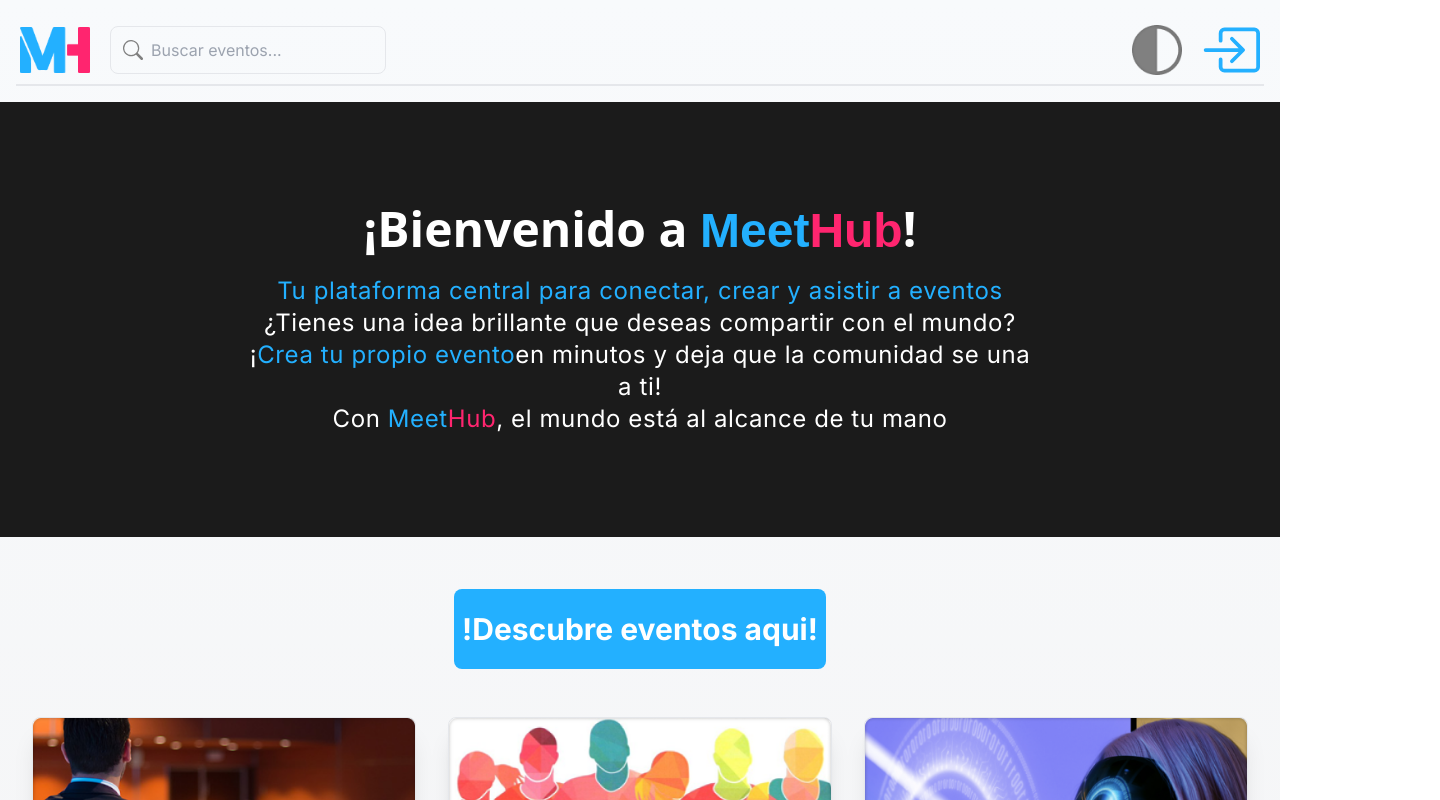
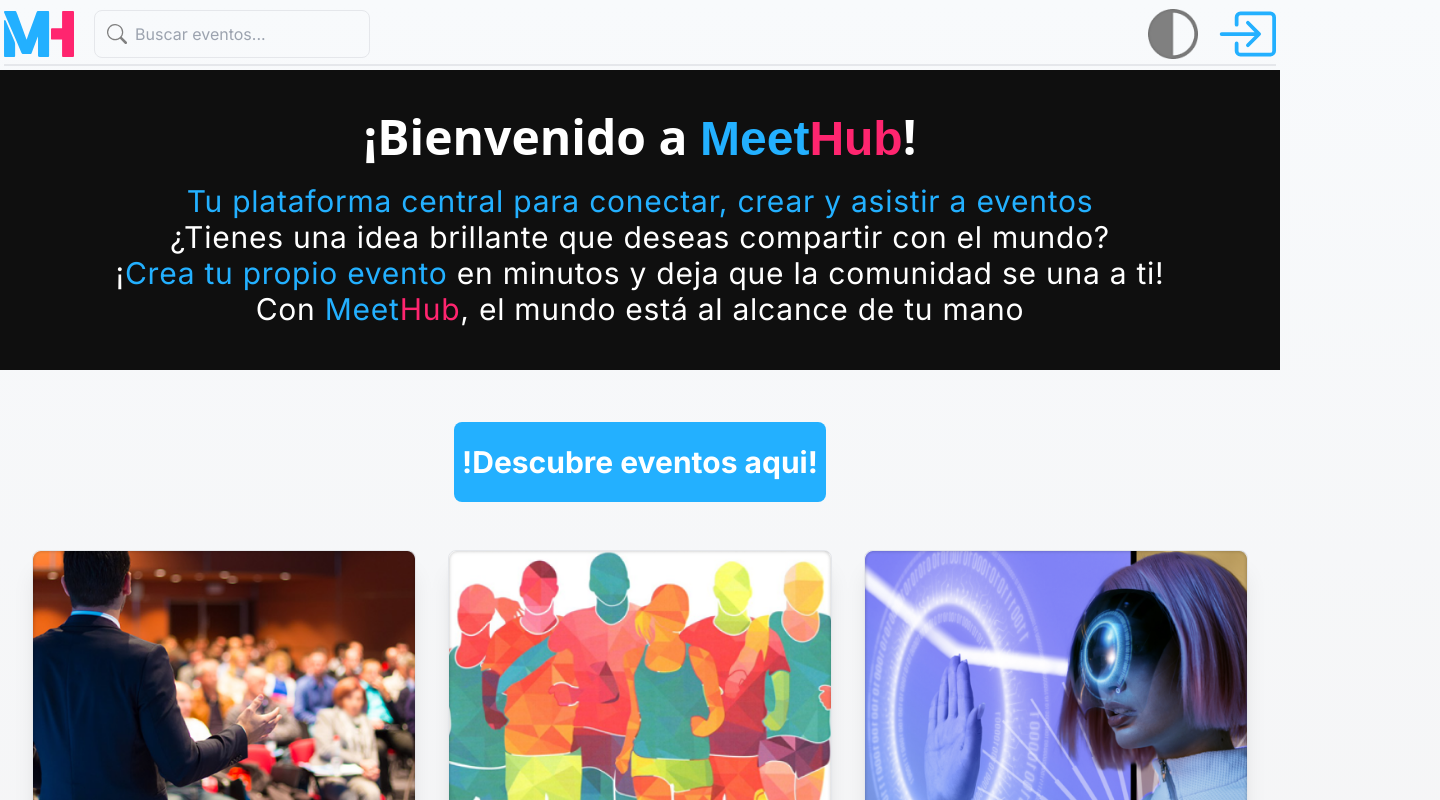
Before and after one commit to No-Country/c16-27-n-node-react, a Next.js app: page / in a window 1280 px wide. Shown: the top 800 px of the page, 1440 px wide, since content can reach past the window. Built offline with nearby package versions, Linux system fonts and the light colour scheme.

Commit message:
Update main page

```diff
--- a/src/app/components/NabBar.jsx
+++ b/src/app/components/NabBar.jsx
@@ -4,11 +4,11 @@ import Link from 'next/link';
 
 const NabBar = () => {
   return (
-    <div className='border-b-2 flex justify-between m-4 p-1 '>
+    <div className='border-b-2 flex justify-between m-1'>
       <div className='flex items-center'>
         <Link href={'/'} >
           <Image
-            src='/meethub-logo.png'
+            src='/MeetHub-Logo.svg'
             alt='navbar-logo'
             width={70}
             height={60}
--- a/src/app/layout.js
+++ b/src/app/layout.js
@@ -14,7 +14,7 @@ export const metadata = {
 export default function RootLayout({ children }) {
   return (
     <html lang="es">
-      <body className={`${inter.className} font-segoe flex flex-col mx-auto min-h-screen max-w-[1400px] bg-gradient-to-t from-zinc-100 to-slate-50`}>
+      <body className={`${inter.className} font-segoe flex flex-col mx-auto min-h-screen  bg-gradient-to-t from-zinc-100 to-slate-50`}>
         <NabBar />
         <main className="flex-grow">{children}</main>
         <Footer />
--- a/src/app/page.js
+++ b/src/app/page.js
@@ -5,19 +5,19 @@ import Link from "next/link";
 const page = () => {
   return (
     <main>
-      <section className="bg-[#1B1B1B] flex flex-col items-center justify-center h-[435px] ">
+      <section className="bg-[#0F0F0F] flex flex-col items-center justify-center h-[300px] ">
         <h1 className=" text-5xl text-center mb-5 text-white font-bold font-segoe">
           ¡Bienvenido a <span className="text-[#23B0FF] font-tenada">Meet</span>
           <span className="text-[#FF256F] font-tenada">Hub</span>!
         </h1>
-        <p className="text-center text-2xl w-[50rem] font-normal text-white tracking-wide">
+        <p className="text-center text-3xl w-[100rem] font-normal text-white tracking-wide">
           <span className="text-[#23B0FF]">
             Tu plataforma central para conectar, crear y asistir a eventos
           </span>
           <br></br>
           ¿Tienes una idea brillante que deseas compartir con el mundo?
           <br></br>
-          ¡<span className="text-[#23B0FF]">Crea tu propio evento</span>en
+          ¡<span className="text-[#23B0FF]">Crea tu propio evento</span> en
           minutos y deja que la comunidad se una a ti! <br></br> Con{" "}
           <span className="text-[#23B0FF]">Meet</span>
           <span className="text-[#FF256F]">Hub</span>, el mundo está al alcance
```
Also changed, not shown: public/MeetHub-Logo.svg (added).
